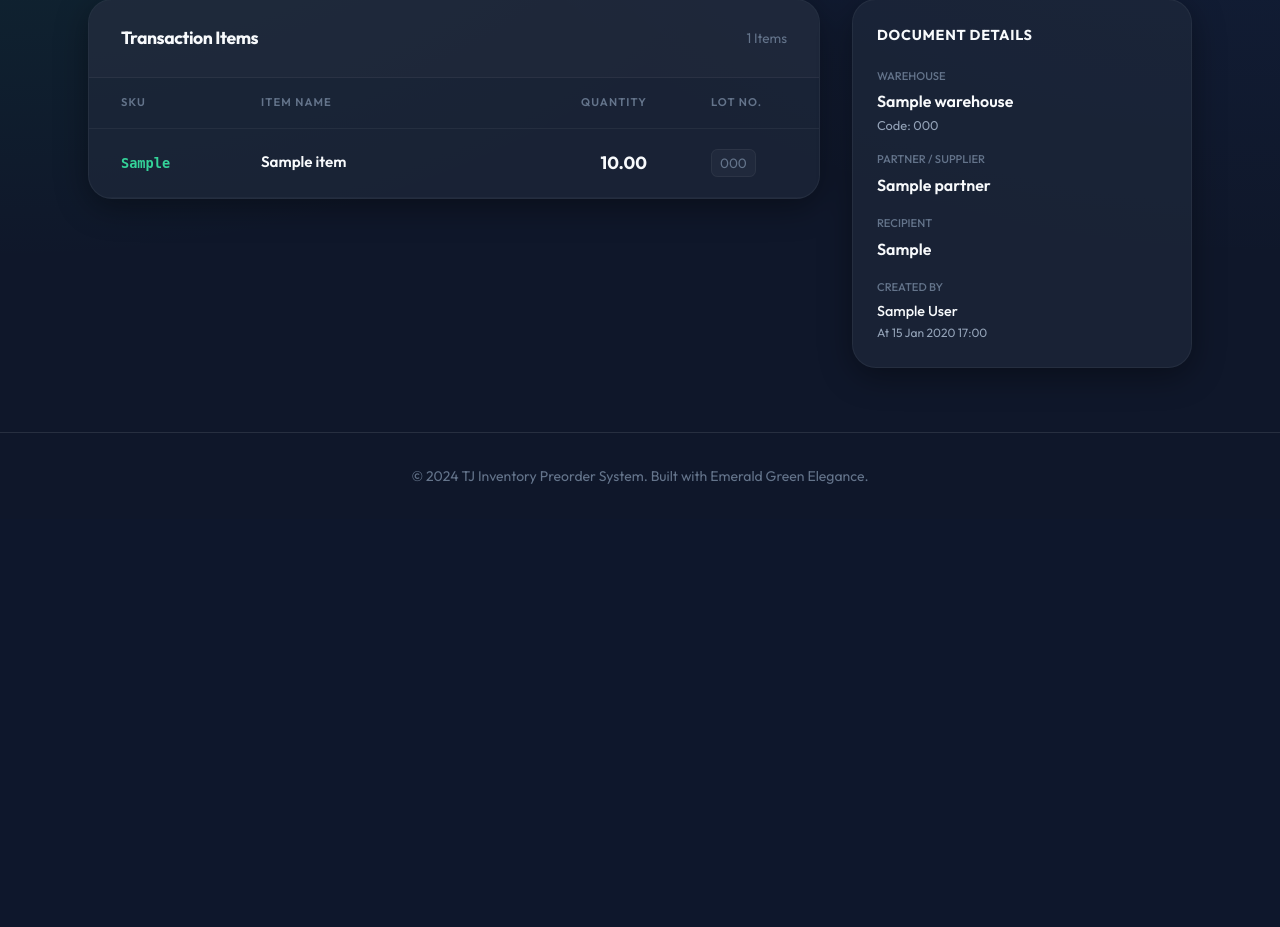
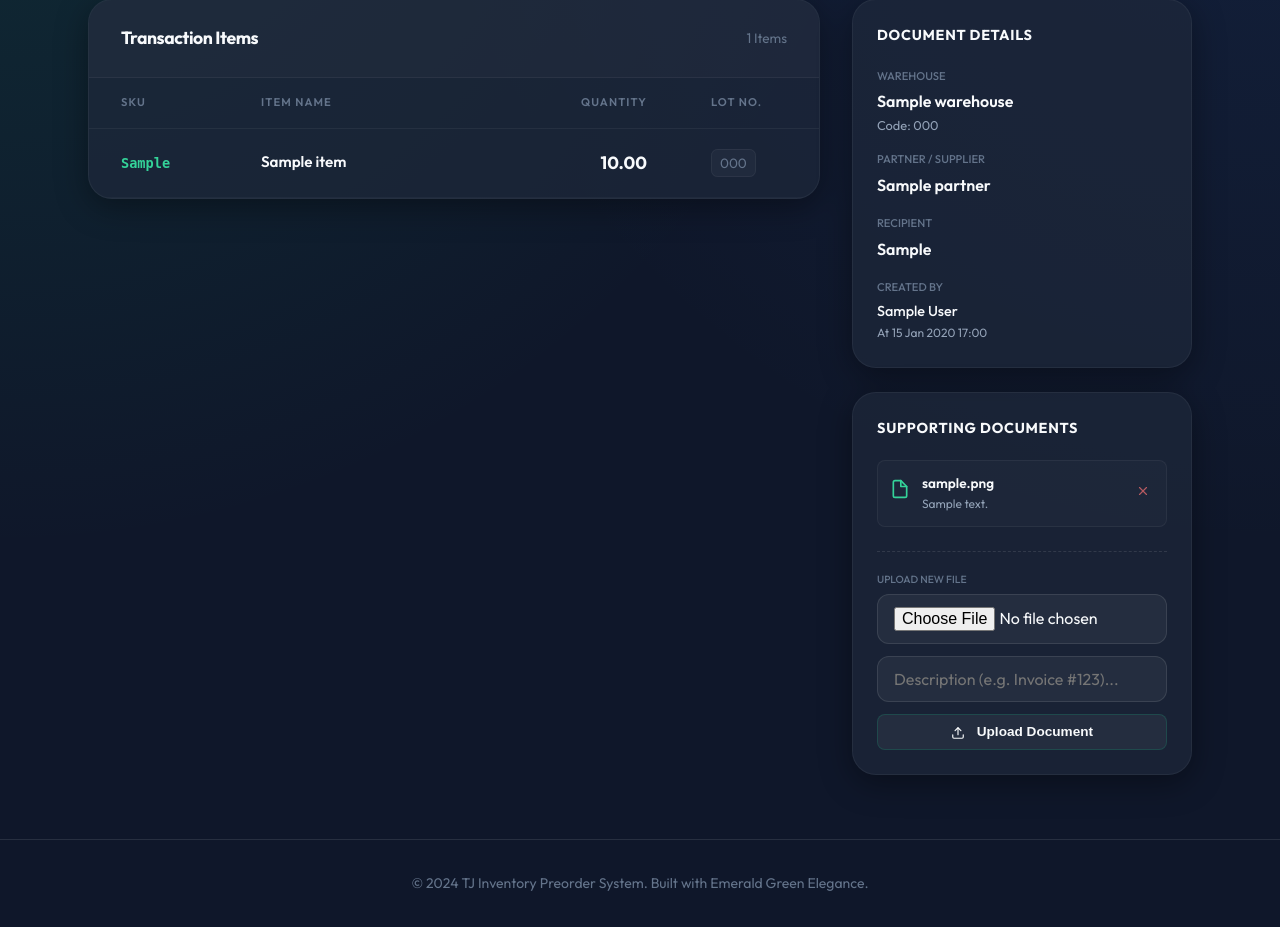
Before and after one commit to lockdoor/tj_inventory, a Django app: page /inventory/movements/Sample/ in a window 1280 px wide. Shown: the part 358-1285 px from the top of the page. Before the commit the page ends 842 px from the top, so only its background shows below. Run offline with Django 5.2, Linux system fonts and the light colour scheme; a user stored in the database is signed in; tables that the repository leaves empty hold one stand-in row (values such as "Sample post").

Commit message:
feat: inventory movement can keep file attachment

```diff
--- /dev/null
+++ b/django/srcs/inventory/forms/attachment_form.py
@@ -0,0 +1,24 @@
+from django import forms
+from django.forms import inlineformset_factory
+from inventory.models.attachment import InventoryMovementAttachment
+from inventory.models.movement import InventoryMovement
+
+class MovementAttachmentForm(forms.ModelForm):
+    """
+    Form for individual document attachments.
+    """
+    class Meta:
+        model = InventoryMovementAttachment
+        fields = ['document_file', 'note']
+        widgets = {
+            'document_file': forms.ClearableFileInput(attrs={
+                'class': 'glass-input',
+                'accept': '.pdf, .jpg, .jpeg, .png, .doc, .docx, .xls, .xlsx'
+            }),
+            'note': forms.TextInput(attrs={
+                'class': 'glass-input',
+                'placeholder': 'Description (e.g. Invoice #123)...'
+            }),
+        }
+
+# No longer using formset, handling single uploads in detail view
--- a/django/srcs/inventory/templates/inventory/movement_detail.html
+++ b/django/srcs/inventory/templates/inventory/movement_detail.html
@@ -171,6 +171,68 @@
                 </div>
             </div>
 
+            <!-- Supporting Documents Card -->
+            <div class="glass-card" style="padding: 1.5rem; border: 1px solid rgba(255,255,255,0.05);">
+                <h4 style="margin: 0 0 1.25rem 0; font-size: 0.9rem; font-weight: 700; color: var(--text-main); text-transform: uppercase; letter-spacing: 0.05em;">
+                    Supporting Documents
+                </h4>
+
+                <!-- Existing Attachments -->
+                <div style="display: flex; flex-direction: column; gap: 0.75rem; {% if attachments %}margin-bottom: 1.5rem;{% endif %}">
+                    {% for file in attachments %}
+                        <div style="display: flex; align-items: center; gap: 0.75rem; padding: 0.75rem; background: rgba(255,255,255,0.02); border: 1px solid rgba(255,255,255,0.05); border-radius: 0.5rem;">
+                            <a href="{{ file.document_file.url }}" target="_blank" style="text-decoration: none; display: flex; align-items: center; gap: 0.75rem; flex: 1; min-width: 0;">
+                                <div style="color: var(--primary-light);">
+                                    <svg width="20" height="20" viewBox="0 0 24 24" fill="none" stroke="currentColor" stroke-width="2" stroke-linecap="round" stroke-linejoin="round"><path d="M13 2H6a2 2 0 0 0-2 2v16a2 2 0 0 0 2 2h12a2 2 0 0 0 2-2V9z"></path><polyline points="13 2 13 9 20 9"></polyline></svg>
+                                </div>
+                                <div style="flex: 1; min-width: 0;">
+                                    <div style="color: var(--text-main); font-size: 0.85rem; font-weight: 600; white-space: nowrap; overflow: hidden; text-overflow: ellipsis;" title="{{ file.file_name }}">
+                                        {{ file.file_name }}
+                                    </div>
+                                    {% if file.note %}
+                                        <div style="color: var(--text-dim); font-size: 0.75rem;">{{ file.note }}</div>
+                                    {% endif %}
+                                </div>
+                            </a>
+                            {% if movement.status == 'draft' %}
+                            <form action="{% url 'inventory:movement-attachment-delete' file.pk %}" method="POST" style="display: inline;" onsubmit="return confirm('Remove this attachment?');">
+                                {% csrf_token %}
+                                <button type="submit" style="background: none; border: none; color: #f87171; cursor: pointer; padding: 0.25rem; opacity: 0.7; transition: 0.2s;" onmouseover="this.style.opacity=1" onmouseout="this.style.opacity=0.7" title="Remove Attachment">
+                                    <svg width="14" height="14" viewBox="0 0 24 24" fill="none" stroke="currentColor" stroke-width="2" stroke-linecap="round" stroke-linejoin="round"><line x1="18" y1="6" x2="6" y2="18"></line><line x1="6" y1="6" x2="18" y2="18"></line></svg>
+                                </button>
+                            </form>
+                            {% endif %}
+                        </div>
+                    {% empty %}
+                        <div style="text-align: center; color: var(--text-muted); font-size: 0.85rem; padding: 1rem 0;">
+                            No documents attached yet.
+                        </div>
+                    {% endfor %}
+                </div>
+
+                <!-- Upload Form -->
+                {% if movement.status == 'draft' %}
+                <div style="padding-top: 1.25rem; border-top: 1px dashed rgba(255,255,255,0.1);">
+                    <form action="{% url 'inventory:movement-attachment-upload' movement.document_no %}" method="POST" enctype="multipart/form-data">
+                        {% csrf_token %}
+                        <div style="display: flex; flex-direction: column; gap: 0.75rem;">
+                            <div class="form-group-mini">
+                                <label style="display: block; font-size: 0.65rem; color: var(--text-muted); text-transform: uppercase; margin-bottom: 0.35rem;">Upload New File</label>
+                                {{ attachment_form.document_file }}
+                            </div>
+                            <div class="form-group-mini">
+                                {{ attachment_form.note }}
+                            </div>
+                            <button type="submit" class="btn-secondary-glass" style="width: 100%; padding: 0.6rem; font-size: 0.85rem; border-radius: 0.5rem; font-weight: 600; cursor: pointer; color: var(--text-main); border: 1px solid rgba(16, 185, 129, 0.2);">
+                                <svg width="14" height="14" viewBox="0 0 24 24" fill="none" stroke="currentColor" stroke-width="2" stroke-linecap="round" stroke-linejoin="round" style="margin-right: 0.5rem; vertical-align: middle;"><path d="M21 15v4a2 2 0 0 1-2 2H5a2 2 0 0 1-2-2v-4"></path><polyline points="17 8 12 3 7 8"></polyline><line x1="12" y1="3" x2="12" y2="15"></line></svg>
+                                Upload Document
+                            </button>
+                        </div>
+                    </form>
+                </div>
+                {% endif %}
+            </div>
+
             <!-- Audit Trail Card (Stock Cards) -->
             {% if audit_trail %}
             <div class="glass-card" style="padding: 1.5rem; border: 1px solid rgba(255,255,255,0.05); background: rgba(16, 185, 129, 0.02);">
--- a/django/srcs/inventory/urls.py
+++ b/django/srcs/inventory/urls.py
@@ -27,6 +27,10 @@ urlpatterns = [
     path('movements/<str:document_no>/delete/', views.MovementDeleteView.as_view(), name='movement-delete'),
     path('movements/<str:document_no>/hard-delete/', views.MovementHardDeleteView.as_view(), name='movement-hard-delete'),
 
+    # Movement Attachments
+    path('movements/<str:document_no>/attach/', views.MovementAttachmentUploadView.as_view(), name='movement-attachment-upload'),
+    path('attachments/<int:pk>/delete/', views.MovementAttachmentDeleteView.as_view(), name='movement-attachment-delete'),
+
     # Stock Ledger
     path('ledger/', views.StockCardListView.as_view(), name='stockcard-list'),
     path('ledger/<int:pk>/', views.StockCardDetailView.as_view(), name='stockcard-detail'),
--- a/django/srcs/inventory/views/__init__.py
+++ b/django/srcs/inventory/views/__init__.py
@@ -25,3 +25,7 @@ from .stockcard_views import (
     StockCardDetailView
 )
 from .stock_views import StockBalanceListView
+from .attachment_views import (
+    MovementAttachmentUploadView,
+    MovementAttachmentDeleteView
+)
--- a/django/srcs/inventory/views/movement_views.py
+++ b/django/srcs/inventory/views/movement_views.py
@@ -280,4 +280,10 @@ class MovementDetailView(LoginRequiredMixin, PermissionRequiredMixin, DetailView
                 movement_item__movement=self.object
             ).select_related('item', 'warehouse')
 
+        # Fetch attachments (excluding soft-deleted ones)
+        context['attachments'] = self.object.attachments.filter(is_deleted=False)
+        # Add empty form for new upload
+        from inventory.forms.attachment_form import MovementAttachmentForm
+        context['attachment_form'] = MovementAttachmentForm()
+
         return context
```
Also changed, not shown: django/srcs/inventory/views/attachment_views.py (added, +48 -0 lines).
